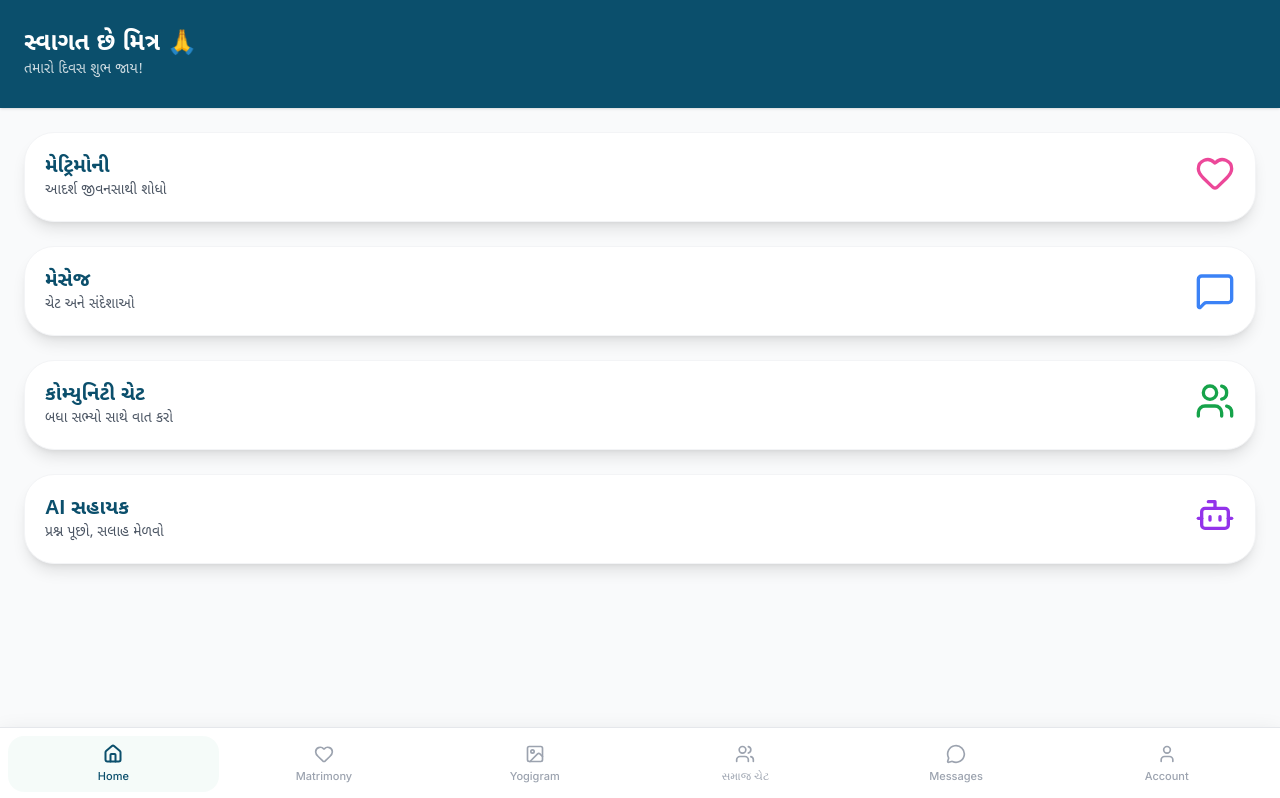
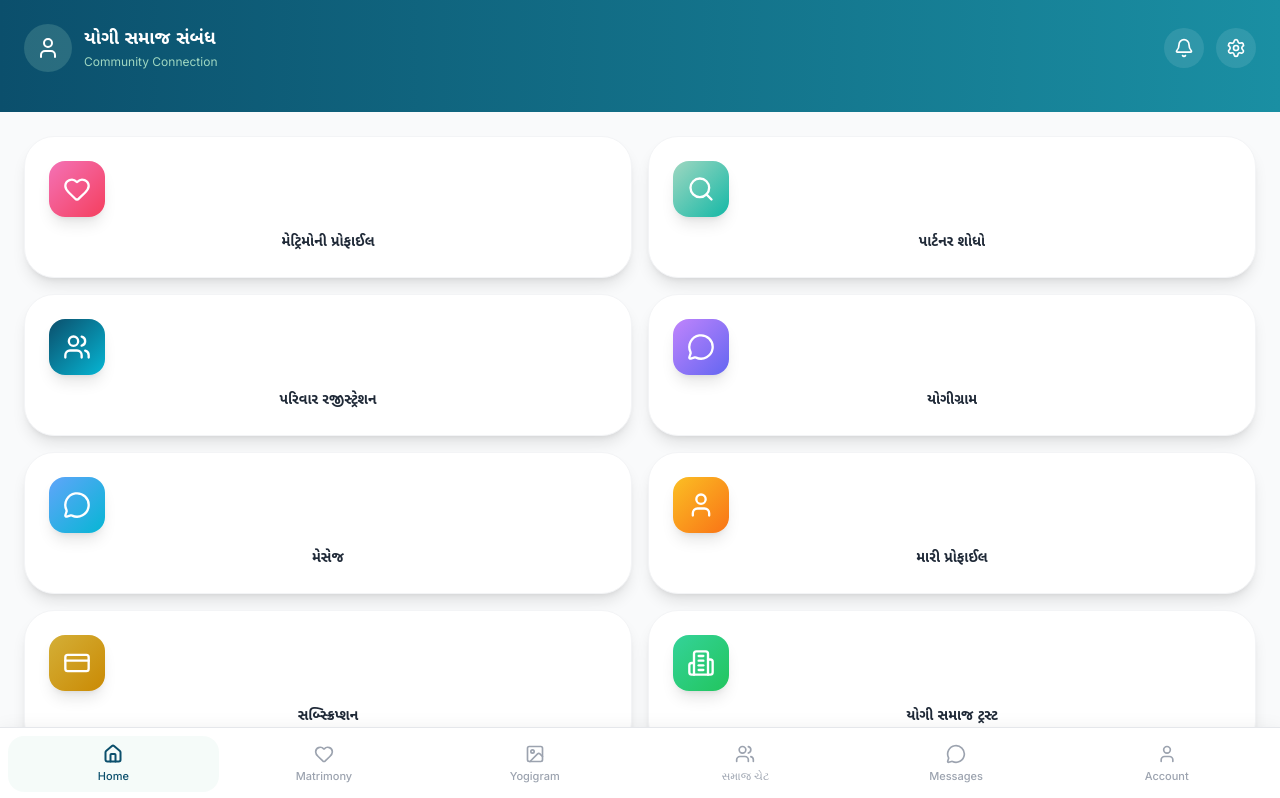
Before and after one commit to jayeshrraval4-eng/samaj-frontend, a React (Vite) app: page /home in a window 1280 px wide. Shown: the top 798 px of the page. Built offline with nearby package versions, Linux system fonts and the light colour scheme.

Commit message:
Update HomeScreen.tsx

```diff
--- a/src/pages/HomeScreen.tsx
+++ b/src/pages/HomeScreen.tsx
@@ -1,174 +1,176 @@
+import {
+  Bell,
+  Settings,
+  Heart,
+  Search,
+  MessageCircle,
+  User,
+  CreditCard,
+  Building2,
+  Bot,
+  Users,
+} from "lucide-react";
+import { useNavigate } from "react-router-dom";
+import { motion } from "framer-motion";
 import { useEffect, useState } from "react";
-import { useNavigate } from "react-router-dom";
 import BottomNav from "../components/BottomNav";
-import { MessageSquare, Users, Bot, Crown, Heart } from "lucide-react";
 
+const API_URL = import.meta.env.VITE_API_URL;
+
+// 🔐 current user
+function getCurrentUser() {
+  try {
+    const raw = localStorage.getItem("currentUser");
+    if (!raw) return null;
+    return JSON.parse(raw);
+  } catch {
+    return null;
+  }
+}
 
 export default function HomeScreen() {
   const navigate = useNavigate();
+  const user = getCurrentUser();
 
-  const [user, setUser] = useState<any>(null);
+  const [stats, setStats] = useState({
+    profilesViewed: 0,
+    interestsSent: 0,
+    messages: 0,
+  });
+
   const [unreadCount, setUnreadCount] = useState(0);
-  const [subscriptionActive, setSubscriptionActive] = useState(false);
 
-  // Load Current User
+  // 🔹 Load dashboard stats
   useEffect(() => {
-    try {
-      const raw = localStorage.getItem("currentUser");
-      if (raw) {
-        const parsed = JSON.parse(raw);
-        setUser(parsed);
+    if (!user?.phone) return;
+
+    fetch(`${API_URL}/home-stats?phone=${user.phone}`)
+      .then((res) => res.json())
+      .then((json) => {
+        if (json.success) {
+          setStats(json.data);
         }
-    } catch {}
+      })
+      .catch(() => {});
   }, []);
 
-  // Load unread notifications/messages
-  const loadUnread = async () => {
+  // 🔔 Notification count
+  useEffect(() => {
     if (!user?.phone) return;
 
-    try {
-      const res = await fetch(`${API_URL}/unread-count?phone=${user.phone}`);
-      const json = await res.json();
+    fetch(`${API_URL}/notifications/unread-count?phone=${user.phone}`)
+      .then((res) => res.json())
+      .then((json) => {
+        if (json.success) {
           setUnreadCount(json.count || 0);
-    } catch (err) {
-      console.log("UNREAD ERROR:", err);
         }
-  };
+      })
+      .catch(() => {});
+  }, []);
 
-  // Check subscription status
-  const checkSubscription = async () => {
-    if (!user?.phone) return;
-
-    try {
-      const res = await fetch(`${API_URL}/check-subscription?phone=${user.phone}`);
-      const json = await res.json();
-
-      setSubscriptionActive(json.active || false);
-    } catch (err) {
-      console.log("SUB CHECK ERROR:", err);
-    }
-  };
-
-  useEffect(() => {
-    loadUnread();
-    checkSubscription();
-  }, [user]);
+  const featureCards = [
+    { icon: Heart, title: "મેટ્રિમોની પ્રોફાઈલ", color: "from-pink-400 to-rose-500", path: "/matrimony" },
+    { icon: Search, title: "પાર્ટનર શોધો", color: "from-mint to-teal-500", path: "/matrimony" },
+    { icon: Users, title: "પરિવાર રજીસ્ટ્રેશન", color: "from-deep-blue to-cyan-500", path: "/family-list" },
+    { icon: MessageCircle, title: "યોગીગ્રામ", color: "from-purple-400 to-indigo-500", path: "/yogigram" },
+    { icon: MessageCircle, title: "મેસેજ", color: "from-blue-400 to-cyan-500", path: "/messages" },
+    { icon: User, title: "મારી પ્રોફાઈલ", color: "from-amber-400 to-orange-500", path: "/profile" },
+    { icon: CreditCard, title: "સબ્સ્ક્રિપ્શન", color: "from-royal-gold to-yellow-600", path: "/subscription" },
+    { icon: Building2, title: "યોગી સમાજ ટ્રસ્ટ", color: "from-emerald-400 to-green-500", path: "/trust" },
+    { icon: Bot, title: "જ્ઞાન સહાયક", color: "from-violet-400 to-purple-500", path: "/ai-assistant" },
+  ];
 
   return (
     <div className="min-h-screen bg-gray-50 pb-24">
-
       {/* HEADER */}
-      <div className="bg-deep-blue px-6 py-7 text-white shadow">
-        <h1 className="text-2xl font-gujarati font-bold">
-          સ્વાગત છે {user?.full_name || "મિત્ર"} 🙏
+      <div className="bg-gradient-to-r from-deep-blue to-[#1A8FA3] safe-area-top">
+        <div className="px-6 py-6">
+          <div className="flex items-center justify-between mb-4">
+            <div className="flex items-center space-x-3">
+              <div className="w-12 h-12 rounded-full bg-mint/20 flex items-center justify-center">
+                <User className="w-6 h-6 text-white" />
+              </div>
+              <div>
+                <h1 className="text-white font-gujarati font-bold text-lg">
+                  {user?.full_name || "યોગી સમાજ સંબંધ"}
                 </h1>
-        <p className="text-white/80 font-gujarati text-sm">
-          તમારો દિવસ શુભ જાય!
+                <p className="text-mint text-xs">
+                  {user?.phone || "Community Connection"}
                 </p>
-      </div>
-
-      {/* MAIN CONTENT */}
-      <div className="px-6 py-6 space-y-6">
-
-        {/* MATRIMONY CARD */}
-        <div
-          className="premium-card p-5 cursor-pointer"
-          onClick={() => navigate("/matrimony")}
-        >
-          <div className="flex justify-between">
-            <div>
-              <h2 className="text-xl font-gujarati font-bold text-deep-blue">
-                મેટ્રિમોની
-              </h2>
-              <p className="text-gray-600 font-gujarati text-sm">
-                આદર્શ જીવનસાથી શોધો
-              </p>
-            </div>
-            <Heart className="w-10 h-10 text-pink-500" />
               </div>
             </div>
 
-        {/* MESSAGES CARD */}
-        <div
-          className="premium-card p-5 cursor-pointer"
-          onClick={() => navigate("/messages")}
+            <div className="flex space-x-3">
+              <button
+                onClick={() => navigate("/notifications")}
+                className="w-10 h-10 rounded-full bg-white/10 flex items-center justify-center relative"
               >
-          <div className="flex justify-between items-center">
-            <div>
-              <h2 className="text-xl font-gujarati font-bold text-deep-blue">
-                મેસેજ
-              </h2>
-              <p className="text-gray-600 font-gujarati text-sm">
-                ચેટ અને સંદેશાઓ
-              </p>
+                <Bell className="w-5 h-5 text-white" />
+                {unreadCount > 0 && (
+                  <span className="absolute top-1 right-1 w-2 h-2 bg-red-500 rounded-full"></span>
+                )}
+              </button>
+
+              <button
+                onClick={() => navigate("/settings")}
+                className="w-10 h-10 rounded-full bg-white/10 flex items-center justify-center"
+              >
+                <Settings className="w-5 h-5 text-white" />
+              </button>
             </div>
-
-            <div className="relative">
-              <MessageSquare className="w-10 h-10 text-blue-500" />
-              {unreadCount > 0 && (
-                <span className="absolute -top-2 -right-2 bg-red-600 text-white text-xs rounded-full px-2 py-1">
-                  {unreadCount}
-                </span>
-              )}
           </div>
         </div>
       </div>
 
-        {/* PUBLIC CHAT */}
-        <div
-          className="premium-card p-5 cursor-pointer"
-          onClick={() => navigate("/public-chat")}
+      {/* FEATURE GRID */}
+      <div className="px-6 py-6">
+        <div className="grid grid-cols-2 gap-4">
+          {featureCards.map((card, index) => {
+            const Icon = card.icon;
+            return (
+              <motion.button
+                key={index}
+                initial={{ opacity: 0, y: 20 }}
+                animate={{ opacity: 1, y: 0 }}
+                transition={{ delay: index * 0.05 }}
+                onClick={() => navigate(card.path)}
+                className="premium-card p-6 hover:shadow-elevated transition-all active:scale-95"
               >
-          <div className="flex justify-between">
-            <div>
-              <h2 className="text-xl font-gujarati font-bold text-deep-blue">
-                કોમ્યુનિટી ચેટ
-              </h2>
-              <p className="text-gray-600 font-gujarati text-sm">
-                બધા સભ્યો સાથે વાત કરો
-              </p>
+                <div className={`w-14 h-14 rounded-2xl bg-gradient-to-br ${card.color} flex items-center justify-center mb-4 shadow-lg`}>
+                  <Icon className="w-7 h-7 text-white" />
                 </div>
-            <Users className="w-10 h-10 text-green-600" />
+                <h3 className="font-gujarati font-semibold text-gray-800 text-sm">
+                  {card.title}
+                </h3>
+              </motion.button>
+            );
+          })}
         </div>
       </div>
 
-        {/* AI ASSISTANT */}
-        <div
-          className="premium-card p-5 cursor-pointer"
-          onClick={() => navigate("/ai-assistant")}
+      {/* STATS */}
+      <div className="px-6 pb-6">
+        <motion.div
+          initial={{ opacity: 0, y: 20 }}
+          animate={{ opacity: 1, y: 0 }}
+          transition={{ delay: 0.3 }}
+          className="premium-card p-6"
         >
-          <div className="flex justify-between">
-            <div>
-              <h2 className="text-xl font-gujarati font-bold text-deep-blue">
-                AI સહાયક
-              </h2>
-              <p className="text-gray-600 font-gujarati text-sm">
-                પ્રશ્ન પૂછો, સલાહ મેળવો
-              </p>
+          <div className="flex items-center justify-around">
+            <div className="text-center">
+              <p className="text-2xl font-bold text-mint">{stats.profilesViewed}</p>
+              <p className="text-xs font-gujarati text-gray-600">Profiles Viewed</p>
             </div>
-            <Bot className="w-10 h-10 text-purple-600" />
+            <div className="text-center">
+              <p className="text-2xl font-bold text-royal-gold">{stats.interestsSent}</p>
+              <p className="text-xs font-gujarati text-gray-600">રસ દાખવ્યો</p>
+            </div>
+            <div className="text-center">
+              <p className="text-2xl font-bold text-deep-blue">{stats.messages}</p>
+              <p className="text-xs font-gujarati text-gray-600">Messages</p>
             </div>
           </div>
-
-        {/* SUBSCRIPTION REMINDER — only for MALE users */}
-        {user?.gender === "પુરુષ" && !subscriptionActive && (
-          <div
-            className="premium-card p-5 cursor-pointer bg-gradient-to-r from-yellow-200 to-orange-300"
-            onClick={() => navigate("/subscription")}
-          >
-            <div className="flex justify-between">
-              <div>
-                <h2 className="text-xl font-gujarati font-bold text-deep-blue">
-                  પ્રીમિયમ સબ્સ્ક્રિપ્શન
-                </h2>
-                <p className="text-gray-700 font-gujarati text-sm">
-                  રીક્વેસ્ટ મોકલવા માટે સબ્સ્ક્રિપ્શન જરૂરી છે
-                </p>
-              </div>
-              <Crown className="w-10 h-10 text-yellow-700" />
-            </div>
-          </div>
-        )}
+        </motion.div>
       </div>
 
       <BottomNav />
```
Lines whose indentation alone changed are shown as unchanged.
